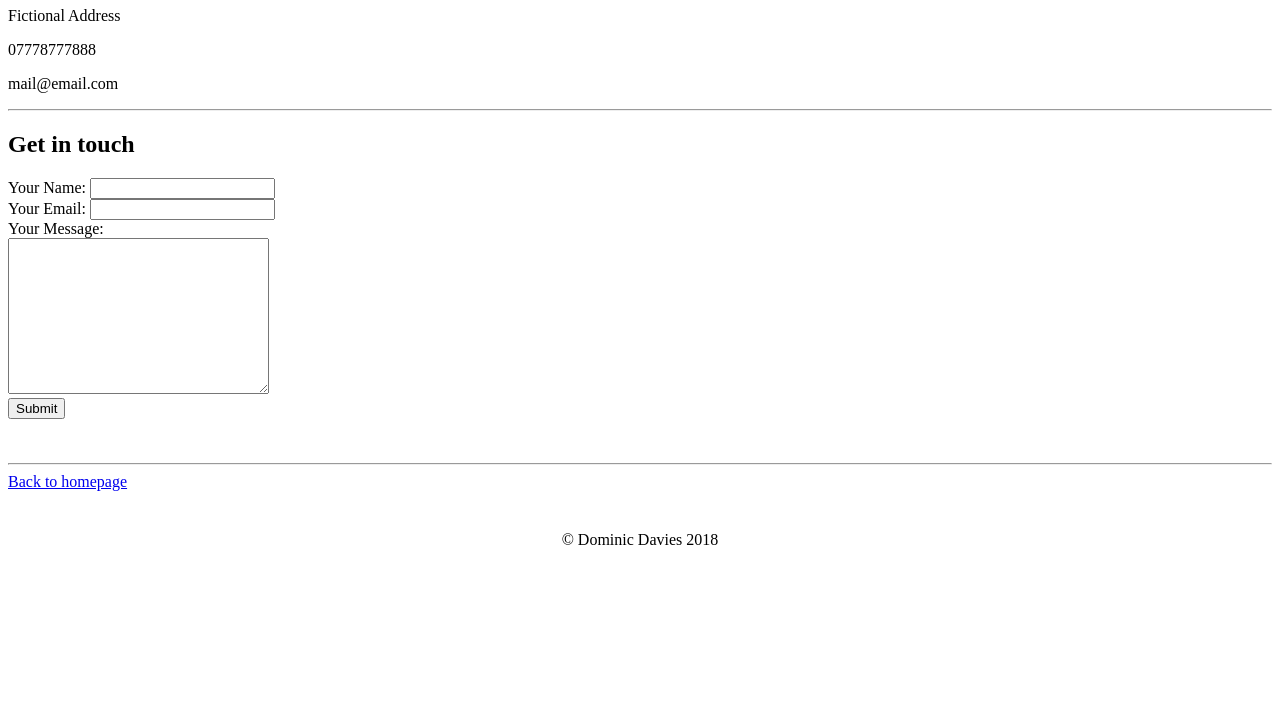
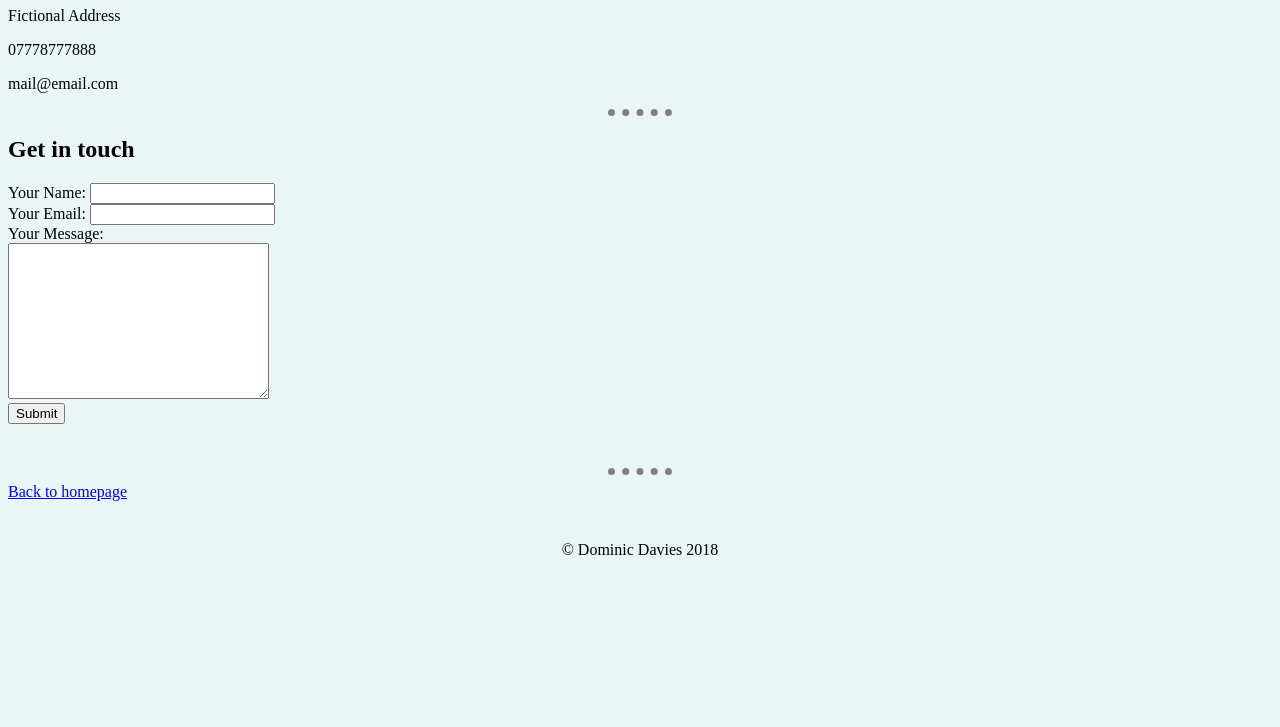
Before and after one commit to dominic-davies/html-personal-site, a plain HTML site: page contact.html in a window 1280 px wide. Shown: the part 73-800 px from the top of the page. Drawn offline with Linux system fonts and the light colour scheme.

Commit message:
had some untracked files

```diff
--- a/contact.html
+++ b/contact.html
@@ -5,6 +5,7 @@
     <meta name="viewport" content="width=device-width, initial-scale=1.0" />
     <meta http-equiv="X-UA-Compatible" content="ie=edge" />
     <title>😎 Dominic's Personal Site | Contact</title>
+    <link rel="stylesheet" href="style.css" />
   </head>
   <body>
     <h1>My Contact Details</h1>
--- /dev/null
+++ b/style.css
@@ -0,0 +1,13 @@
+body {
+  background-color: #eaf6f6;
+}
+
+hr {
+  /* get rid of default browser styling */
+  border-style: none;
+  /* % is better for mobile devices */
+  width: 5%;
+  border-top-style: dotted;
+  border-color: grey;
+  border-width: 7px;
+}
```
Also changed, not shown: index.html (+1 -0 lines).
